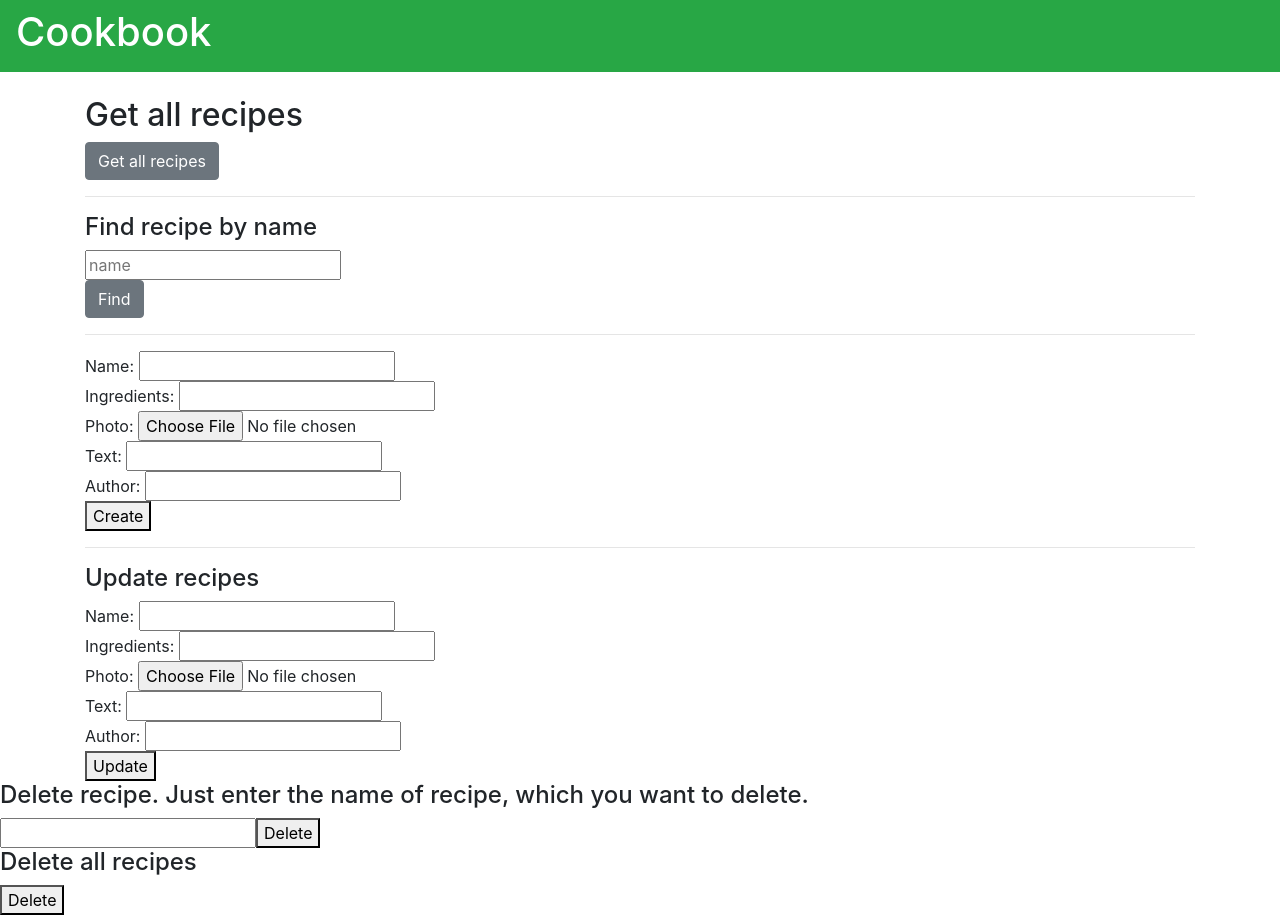
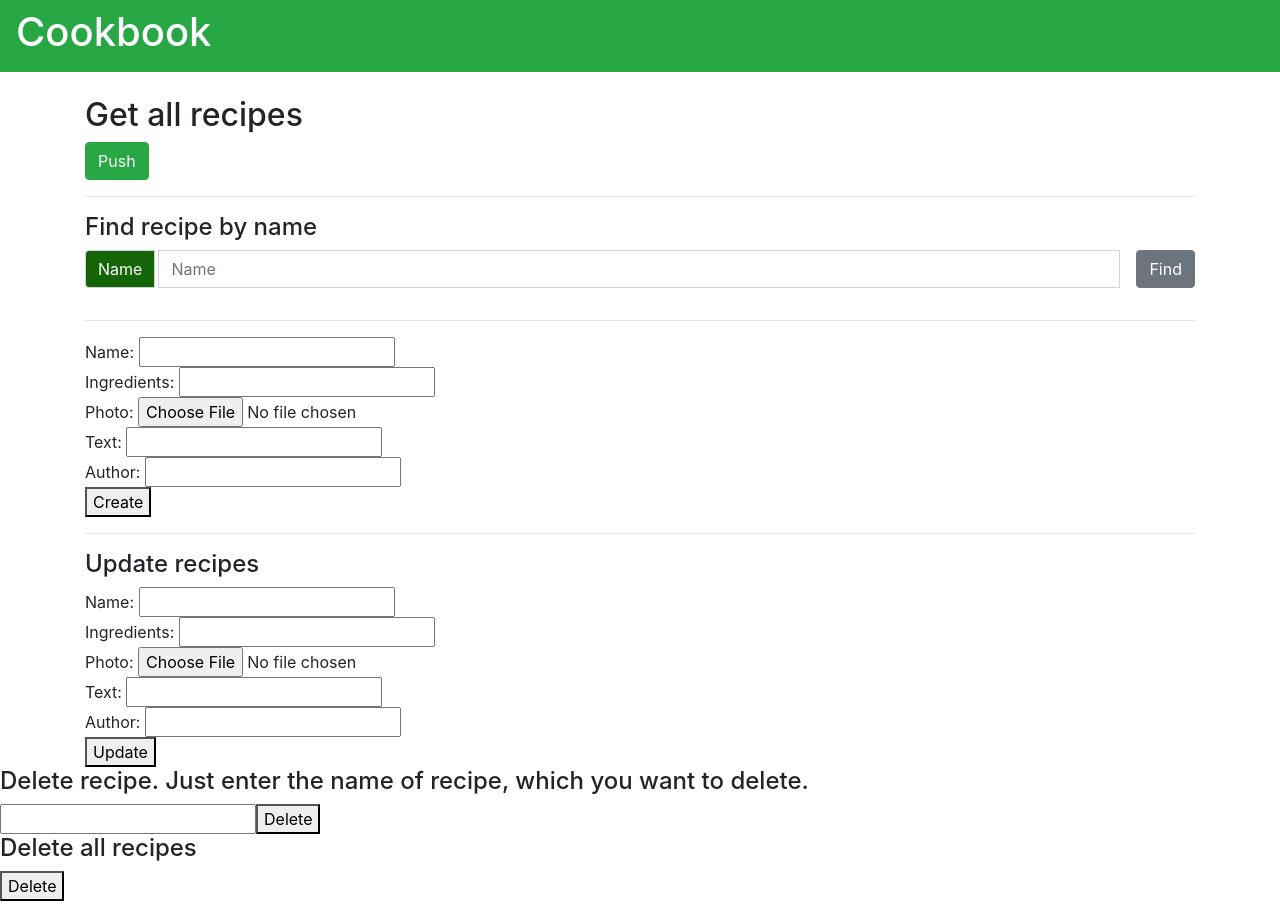
Before and after one commit to NikitaChihranov/CookBookFrontEnd, an Angular app: page / in a window 1280 px wide. Built offline with nearby package versions, Linux system fonts and the light colour scheme.

Commit message:
Add bootstrap cards

```diff
--- a/src/app/cookBook/cookbook.component.css
+++ b/src/app/cookBook/cookbook.component.css
@@ -1,4 +1,4 @@
-img {
-  width: 400px;
-  height: 250px;
+.input-group-text{
+  background: #156407;
+  color: #ffffff;
 }
--- a/src/app/cookBook/cookbook.component.html
+++ b/src/app/cookBook/cookbook.component.html
@@ -1,6 +1,6 @@
 
 <link href="https://maxcdn.bootstrapcdn.com/bootstrap/4.0.0/css/bootstrap.min.css" rel="stylesheet">
-<nav class="navbar navbar-expand-lg navbar-light bg-success">
+<nav class="navbar navbar-expand-lg navbar-light bg-success ">
   <h1 class="text-white">Cookbook</h1>
 </nav>
 <br>
@@ -8,46 +8,47 @@
   <div class="row">
     <div class="col">
         <h2>Get all recipes</h2>
-        <button button type="button" class="btn btn-secondary" (click)="findAll()">Get all recipes</button>
+        <button type="button" class="btn btn-raised btn-success" (click)="findAll()">Push</button>
         <br>
         <div *ngIf="norecipes==1">
           <h4>No recipes were found</h4>
         </div>
+      <div *ngIf="recipes!==[]">
+        <div *ngFor="let recipe of recipes" class="card ml-5  mt-3 d-inline-block" style="width: 18rem; border: 1.5px solid #ccc">
+          <img class="card-img-top" style="height: 150px" [src]="'http://localhost:12000/photos/' + recipe.photo" alt="No photo exist">
+          <div class="card-body">
+            <h5 class="card-title">{{recipe.name}}</h5>
+            <span class="card-text font-weight-bold">Ingredients:</span>
+            <p class="card-text">{{recipe.ingredients}}</p>
+            <p class="card-text">{{recipe.text}}</p>
+            <a routerLink="viewAllVersions" class="btn btn-raised btn-success"  (click)="viewAllVersions(recipe._id)">View all versions</a>
+          </div>
+        </div>
     </div>
-      <div *ngIf="recipes!==[]">
-        <ul *ngFor="let recipe of recipes" class="list-group bmd-list-group-sm">
-          <a class="list-group-item">
-            <div  class="bmd-list-group-col">
-              <p class="list-group-item-heading">Id:</p>
-              <p class="list-group-item-text">{{recipe._id}}</p>
-            </div>
-          </a>
-          <li class="list-group-item">Name: {{recipe.name}}</li>
-          <li class="list-group-item">Ingredients: {{recipe.ingredients}}</li>
-          <li class="list-group-item">Photo:</li>
-          <img [src]="'http://localhost:12000/photos/' + recipe.photo" alt="No photo found" class="img-thumbnail">
-          <li class="list-group-item">Text: {{recipe.text}}</li>
-          <li class="list-group-item">Author: {{recipe.author}}</li>
-          <li class="list-group-item">Date of creation: {{recipe.dateOfCreation|date}}</li>
-          <button routerLink="viewAllVersions"  class="btn btn-secondary"  (click)="viewAllVersions(recipe._id)">View all versions</button>
-        </ul>
-      </div>
     </div>
+  </div>
   <hr>
   <div class="row">
     <div class="col">
       <h4>Find recipe by name</h4>
-      <input type="text" #name placeholder="name"><br>
-      <button   class="btn btn-secondary w-10"  (click)="findByName(name)">Find</button>
+      <div class="input-group mb-3">
+        <div class="input-group-prepend">
+          <span class="input-group-text mr-1"  id="basic-addon1">Name</span>
+        </div>
+        <input type="text" #name class="form-control" placeholder="Name" aria-label="Username" aria-describedby="basic-addon1">
+        <button  class="btn btn-secondary ml-3 "  (click)="findByName(name)">Find</button>
+      </div>
+
       <div *ngIf="recipeFoundByName">
-        <ul>
-          <li>Name: {{recipeFoundByName.name}}</li>
-          <li>Ingredients: {{recipeFoundByName.ingredients}}</li>
-          <li>Photo:<img [src]="'http://localhost:12000/photos/' + recipeFoundByName.photo"></li>
-          <li>Text: {{recipeFoundByName.text}}</li>
-          <li>Author: {{recipeFoundByName.author}}</li>
-          <li>Date of creation: {{recipeFoundByName.dateOfCreation|date}}</li>
-          <a routerLink="/viewAllVersions" (click)="viewAllVersions(recipeFoundByName._id)">View all versions</a>
+        <ul  class="list-group list-group-flush">
+          <li class="list-group-item"><b>Name:</b> {{recipeFoundByName.name}}</li>
+          <li class="list-group-item"><b>Ingredients:</b> {{recipeFoundByName.ingredients}}</li>
+          <li class="list-group-item"><b>Photo:</b></li>
+            <img class="img-fluid max-width:100%" [src]="'http://localhost:12000/photos/' + recipeFoundByName.photo">
+          <li class="list-group-item"><b>Text:</b> {{recipeFoundByName.text}}</li>
+          <li class="list-group-item"><b>Author: </b>{{recipeFoundByName.author}}</li>
+          <li class="list-group-item"><b>Date of creation: </b>{{recipeFoundByName.dateOfCreation|date}}</li>
+          <a routerLink="/viewAllVersions" class="btn btn-raised btn-success" (click)="viewAllVersions(recipeFoundByName._id)">View all versions</a>
         </ul>
       </div>
     </div>
```
